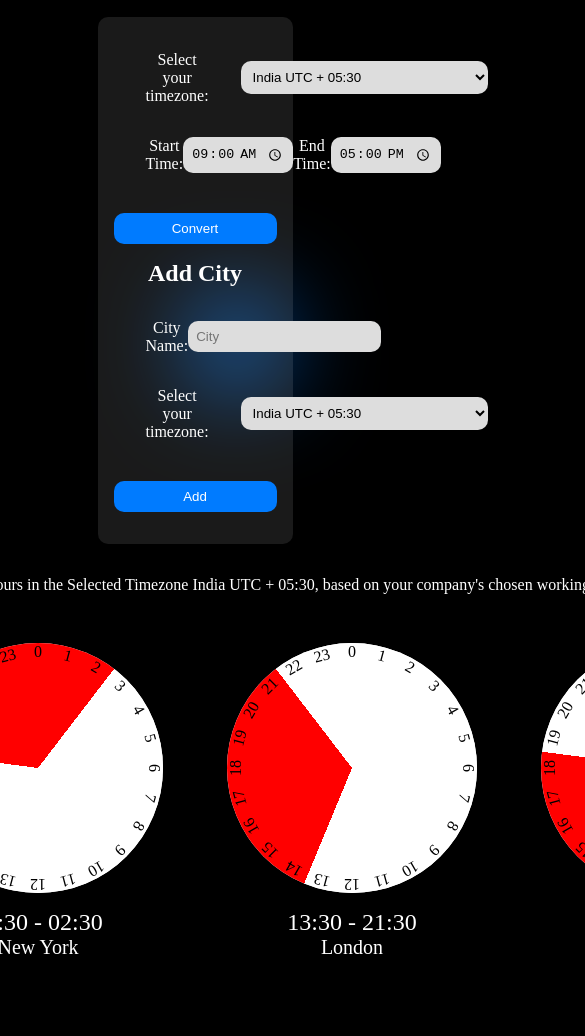
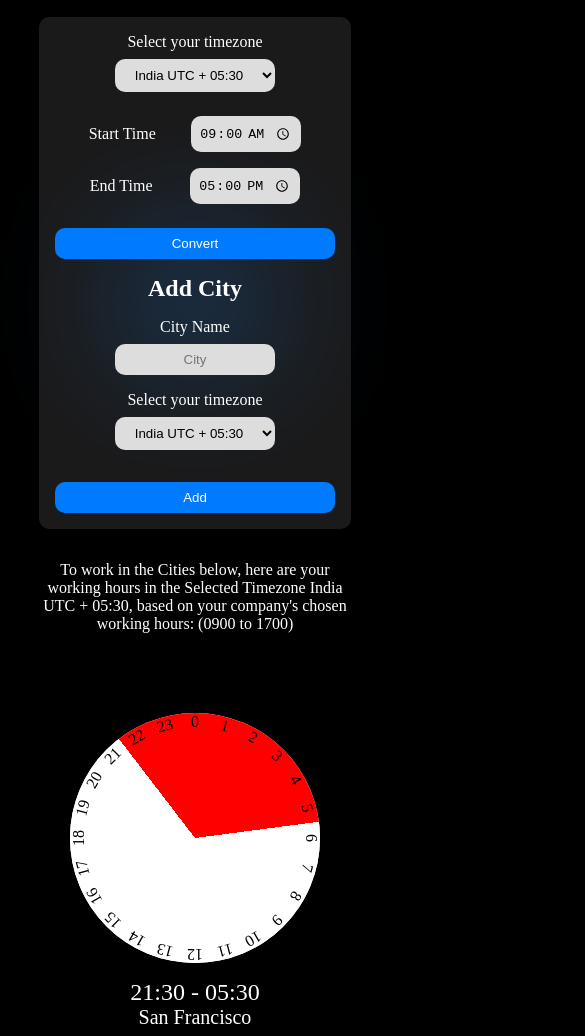
Before and after one commit to s54a/GlobalTimeConverter, a website built with Vite: page index.html in a window 390 px wide. Shown: the part 121-1157 px from the top of the page, 585 px wide, since content can reach past the window. Built offline with nearby package versions, Linux system fonts and the light colour scheme.

Commit message:
made it responsive & done

```diff
--- a/index.html
+++ b/index.html
@@ -16,7 +16,7 @@
     <h1>Remote Work Time Converter</h1>
     <div class="container">
       <div class="timezone-selector">
-        <label for="timezone">Select your timezone:</label>
+        <label for="timezone">Select your timezone</label>
         <select id="timezone" name="timezone">
           <option value="5.5" selected>India UTC + 05:30</option>
           <option value="-12">Baker Island UTC − 12:00</option>
@@ -62,7 +62,8 @@
 
       <div class="set-timer">
         <div class="innerDiv">
-          <label for="start-time">Start Time:</label>
+          <div class="labelInputDiv labelInputDiv1">
+            <label for="start-time">Start Time</label>
             <input
               type="time"
               id="start-time"
@@ -71,7 +72,9 @@
               value="09:00"
               required
             />
-          <label for="end-time">End Time:</label>
+          </div>
+          <div class="labelInputDiv labelInputDiv2">
+            <label for="end-time">End Time</label>
             <input
               type="time"
               id="end-time"
@@ -81,17 +84,18 @@
               required
             />
           </div>
+        </div>
         <button id="convertTime">Convert</button>
       </div>
 
       <h2>Add City</h2>
       <div id="add-city-form">
         <div class="innerDiv">
-          <label for="city-name">City Name:</label>
+          <label for="city-name">City Name</label>
           <input type="text" id="city-name" placeholder="City" />
         </div>
-        <div class="innerDiv">
-          <label for="city-offset">Select your timezone:</label>
+        <div class="innerDiv selectInnerDiv">
+          <label for="city-offset">Select your timezone</label>
           <select id="city-offset" name="city-offset">
             <option value="5.5" selected>India UTC + 05:30</option>
             <option value="-12">Baker Island UTC − 12:00</option>
--- a/main.js
+++ b/main.js
@@ -40,45 +40,6 @@ function loadCities() {
       { name: "Sydney", offset: 10 },
       { name: "Melbourne", offset: 10 },
       { name: "Wellington", offset: 12 },
-      { name: "India", offset: 5.5 },
-      { name: "Baker Island", offset: -12 },
-      { name: "Midway Atoll", offset: -11 },
-      { name: "Honolulu", offset: -10 },
-      { name: "Marquesas Islands", offset: -9.5 },
-      { name: "Anchorage", offset: -9 },
-      { name: "Los Angeles", offset: -8 },
-      { name: "Denver", offset: -7 },
-      { name: "Chicago", offset: -6 },
-      { name: "New York", offset: -5 },
-      { name: "Caracas", offset: -4.5 },
-      { name: "Santiago", offset: -4 },
-      { name: "St. John's", offset: -3.5 },
-      { name: "Buenos Aires", offset: -3 },
-      { name: "Fernando de Noronha", offset: -2 },
-      { name: "Azores", offset: -1 },
-      { name: "London", offset: 0 },
-      { name: "Paris", offset: 1 },
-      { name: "Athens", offset: 2 },
-      { name: "Moscow", offset: 3 },
-      { name: "Tehran", offset: 3.5 },
-      { name: "Dubai", offset: 4 },
-      { name: "Kabul", offset: 4.5 },
-      { name: "Karachi", offset: 5 },
-      { name: "Kathmandu", offset: 5.75 },
-      { name: "Dhaka", offset: 6 },
-      { name: "Yangon", offset: 6.5 },
-      { name: "Bangkok", offset: 7 },
-      { name: "Singapore", offset: 8 },
-      { name: "Eucla", offset: 8.75 },
-      { name: "Tokyo", offset: 9 },
-      { name: "Adelaide", offset: 9.5 },
-      { name: "Sydney", offset: 10 },
-      { name: "Lord Howe Island", offset: 10.5 },
-      { name: "Vladivostok", offset: 11 },
-      { name: "Auckland", offset: 12 },
-      { name: "Chatham Islands", offset: 12.75 },
-      { name: "Tongatapu", offset: 13 },
-      { name: "Kiritimati", offset: 14 },
     ];
   }
 }
@@ -140,7 +101,7 @@ function convertTime() {
   });
 
   let resultHTML = `
-    ${resultDiv}
+  ${resultDiv}
     <div class="resultParagraph">${resultParagraph}</div>
   `;
 
@@ -239,6 +200,4 @@ window.onpointermove = (event) => {
     },
     { duration: 3000, fill: "forwards" }
   );
-  // blob.style.left = `${clientX}px`;
-  // blob.style.top = `${clientY}px`;
 };
--- a/style.css
+++ b/style.css
@@ -20,18 +20,19 @@ body {
 }
 
 .container {
-  max-width: 50vw;
-  margin: 0 auto;
+  min-width: 30vw;
+  margin: 0 2rem;
   text-align: center;
   z-index: 1000;
   background-color: rgba(255, 255, 255, 0.1);
   padding: 1rem;
-  padding-top: 0.1rem;
+  padding-top: 0;
   border-radius: 10px;
 }
 
 h1 {
   margin: 2rem 0;
+  text-align: center;
 }
 
 input,
@@ -64,12 +65,8 @@ button:hover {
 .innerDiv {
   display: flex;
   justify-content: space-between;
+  align-items: center;
   margin: 2rem;
-  align-items: center;
-}
-
-select {
-  margin-left: 2rem;
 }
 
 .result {
@@ -77,15 +74,15 @@ select {
 }
 
 .resultText {
-  margin-top: 2rem;
+  margin: 2rem;
+  margin-bottom: 0;
   text-align: center;
 }
 
 .resultParagraph {
   display: grid;
   text-align: center;
-  /* grid-template-columns: 1fr 1fr 1fr 1fr; */
-  grid-template-columns: auto auto auto auto;
+  grid-template-columns: 1fr 1fr 1fr 1fr;
   margin: 2rem 0;
   margin-top: 0.1rem;
 }
@@ -106,15 +103,186 @@ select {
   font-size: 1.5rem;
 }
 
+.labelInputDiv {
+  display: flex;
+  align-items: center;
+  width: 100%;
+  justify-content: space-between;
+  margin-right: 1.5rem;
+}
+
+.labelInputDiv2 {
+  margin: 0;
+  margin-left: 1.5rem;
+}
+
+select {
+  margin-left: 2rem;
+}
+
+select,
+input[type="text"] {
+  width: 280px;
+  text-align: center;
+}
+
 #blob {
   height: 10vh;
   aspect-ratio: 1;
-  position: absolute;
+  position: fixed;
+  top: 50%;
   left: 50%;
-  top: 50%;
-  transform: translate(-50% -50%);
+  transform: translate(-50%, -50%);
   border-radius: 50%;
   background: #007bff;
-  filter: blur(50px);
+  filter: blur(75px);
   z-index: -100;
 }
+
+@media screen and (max-width: 1300px) {
+  .resultParagraph {
+    grid-template-columns: 1fr 1fr 1fr;
+  }
+}
+
+@media screen and (max-width: 992px) {
+  .resultParagraph {
+    grid-template-columns: 1fr 1fr;
+  }
+}
+
+@media screen and (max-width: 576px) {
+  .container {
+    width: 80vw;
+    padding-bottom: 0;
+  }
+
+  .timezone-selector,
+  .innerDiv {
+    display: block;
+    margin: 1rem;
+    flex-direction: row;
+  }
+
+  select {
+    margin: 0;
+    margin: 0.5rem 0;
+  }
+
+  .resultParagraph {
+    grid-template-columns: 1fr;
+  }
+
+  .resultText {
+    margin: 0;
+    margin: 2rem;
+  }
+
+  .labelInputDiv {
+    margin: 0;
+    justify-content: space-around;
+  }
+
+  .labelInputDiv2 {
+    margin: 0;
+    margin-top: 1rem;
+  }
+
+  #add-city-form .innerDiv input {
+    margin: auto;
+    margin-top: 0.5rem;
+    display: block;
+  }
+}
+
+@media screen and (max-width: 400px) {
+  select,
+  input[type="text"] {
+    width: 10rem;
+  }
+}
+
+/*
+@media (max-width: 1200px) {
+  .container {
+    max-width: 60vw;
+  }
+
+  .resultParagraph {
+    grid-template-columns: auto auto auto;
+  }
+
+  .timezone-selector, .innerDiv {
+    flex-direction: column;
+    margin: 1rem 0;
+  }
+}
+
+@media (max-width: 992px) {
+  .container {
+    max-width: 70vw;
+  }
+
+  .resultParagraph {
+    grid-template-columns: auto auto;
+  }
+
+  .resultTime {
+    padding: 1.5rem;
+  }
+
+  .timezone-selector, .innerDiv {
+    flex-direction: column;
+    margin: 1rem 0;
+  }
+}
+
+@media (max-width: 768px) {
+  .container {
+    max-width: 80vw;
+  }
+
+  .resultParagraph {
+    grid-template-columns: auto;
+  }
+
+  .resultTime {
+    padding: 1rem;
+  }
+
+  .city {
+    font-size: 1rem;
+  }
+
+  .cityTime {
+    font-size: 1.25rem;
+  }
+}
+
+@media (max-width: 576px) {
+  .container {
+    max-width: 90vw;
+  }
+
+  .resultParagraph {
+    grid-template-columns: auto;
+  }
+
+  .resultTime {
+    padding: 0.5rem;
+  }
+
+  .city {
+    font-size: 0.875rem;
+  }
+
+  .cityTime {
+    font-size: 1rem;
+  }
+
+  .timezone-selector, .innerDiv {
+    flex-direction: column;
+    margin: 0.5rem 0;
+  }
+}
+*/
```
Lines whose indentation alone changed are shown as unchanged.
